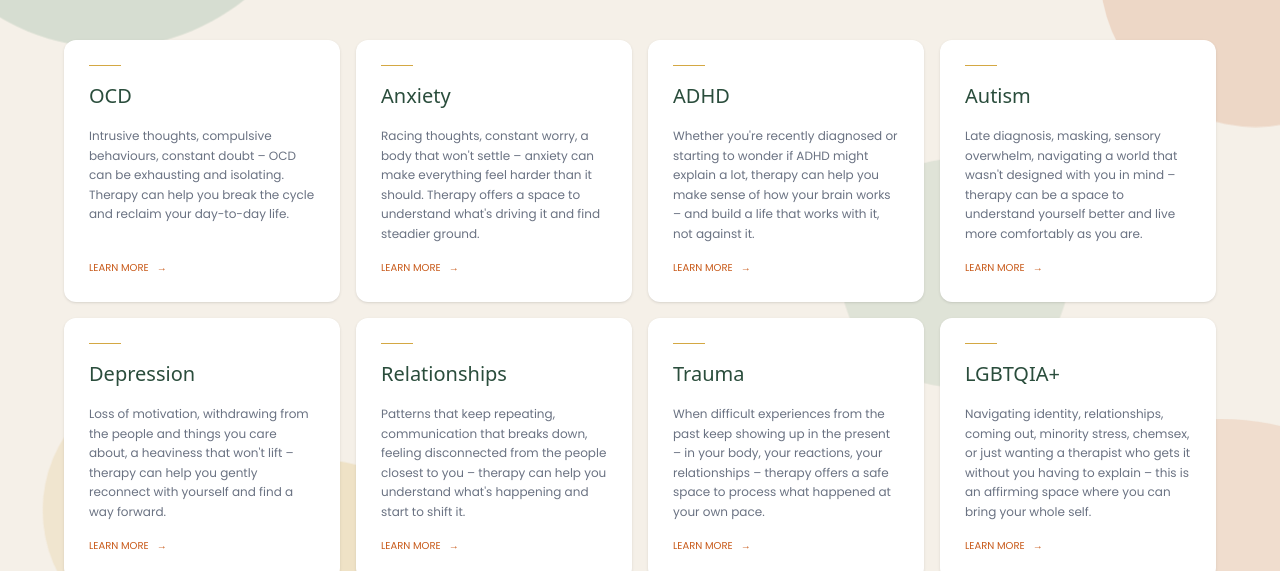
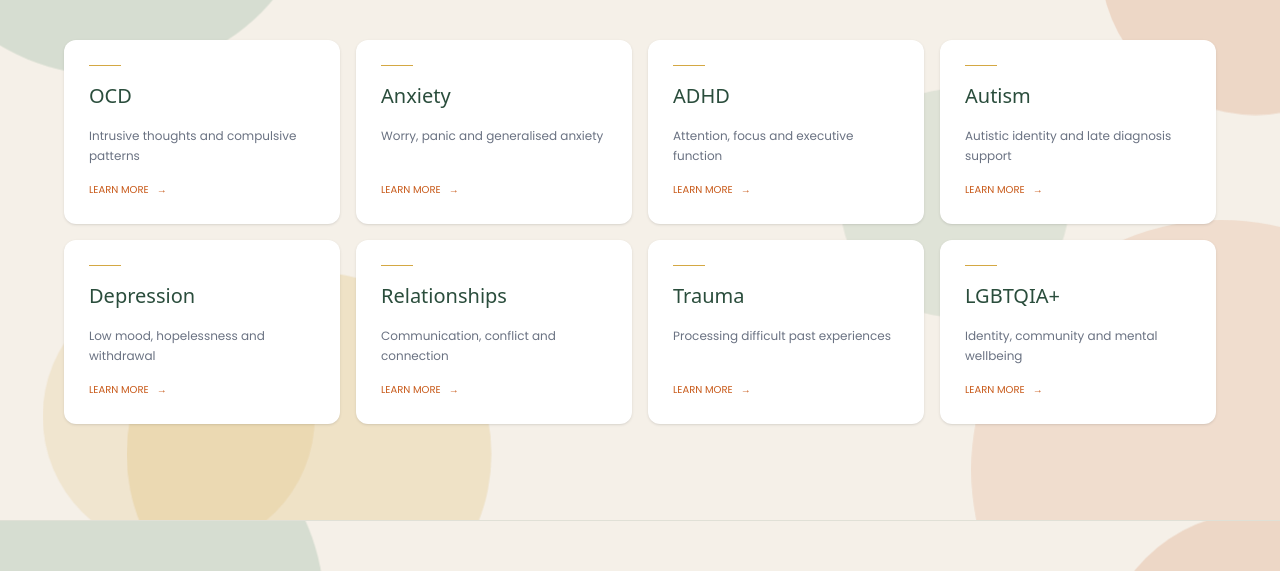
Before and after one commit to newo86/owenlynchtherapy, a Next.js app: page / in a window 1280 px wide. Shown: the part 1000-1571 px from the top of the page. Built offline with nearby package versions, Linux system fonts and the light colour scheme.

Commit message:
Revert "Fix homepage services grid to link to correct service page URLs"
This reverts commit 8f20f1ca9a9d1c4b79eeaa95093b1084f6d8ec4f.

```diff
--- a/src/components/sections/Services.tsx
+++ b/src/components/sections/Services.tsx
@@ -5,51 +5,43 @@ import FloatingCircles from '@/components/ui/floating-circles';
 const services = [
   {
     name: 'OCD',
-    url: '/ocd-therapy-dublin',
-    description:
-      'Intrusive thoughts, compulsive behaviours, constant doubt – OCD can be exhausting and isolating. Therapy can help you break the cycle and reclaim your day-to-day life.',
+    slug: 'ocd',
+    description: 'Intrusive thoughts and compulsive patterns',
   },
   {
     name: 'Anxiety',
-    url: '/anxiety-therapy-dublin',
-    description:
-      "Racing thoughts, constant worry, a body that won't settle – anxiety can make everything feel harder than it should. Therapy offers a space to understand what's driving it and find steadier ground.",
+    slug: 'anxiety',
+    description: 'Worry, panic and generalised anxiety',
   },
   {
     name: 'ADHD',
-    url: '/adhd-therapy-dublin',
-    description:
-      "Whether you're recently diagnosed or starting to wonder if ADHD might explain a lot, therapy can help you make sense of how your brain works – and build a life that works with it, not against it.",
+    slug: 'adhd',
+    description: 'Attention, focus and executive function',
   },
   {
     name: 'Autism',
-    url: '/autism-therapy-dublin',
-    description:
-      "Late diagnosis, masking, sensory overwhelm, navigating a world that wasn't designed with you in mind – therapy can be a space to understand yourself better and live more comfortably as you are.",
+    slug: 'autism',
+    description: 'Autistic identity and late diagnosis support',
   },
   {
     name: 'Depression',
-    url: '/depression-therapy-dublin',
-    description:
-      "Loss of motivation, withdrawing from the people and things you care about, a heaviness that won't lift – therapy can help you gently reconnect with yourself and find a way forward.",
+    slug: 'depression',
+    description: 'Low mood, hopelessness and withdrawal',
   },
   {
     name: 'Relationships',
-    url: '/relationship-therapy-dublin',
-    description:
-      "Patterns that keep repeating, communication that breaks down, feeling disconnected from the people closest to you – therapy can help you understand what's happening and start to shift it.",
+    slug: 'relationships',
+    description: 'Communication, conflict and connection',
   },
   {
     name: 'Trauma',
-    url: '/trauma-therapy-dublin',
-    description:
-      'When difficult experiences from the past keep showing up in the present – in your body, your reactions, your relationships – therapy offers a safe space to process what happened at your own pace.',
+    slug: 'trauma',
+    description: 'Processing difficult past experiences',
   },
   {
     name: 'LGBTQIA+',
-    url: '/lgbtqia-therapy-dublin',
-    description:
-      'Navigating identity, relationships, coming out, minority stress, chemsex, or just wanting a therapist who gets it without you having to explain – this is an affirming space where you can bring your whole self.',
+    slug: 'lgbtqia',
+    description: 'Identity, community and mental wellbeing',
   },
 ] as const;
 
@@ -77,11 +69,11 @@ export default function Services() {
 
         {/* 4-col grid — collapses to 2 on tablet, 1 on mobile */}
         <ul className="grid grid-cols-1 sm:grid-cols-2 lg:grid-cols-4 gap-4 list-none">
-          {services.map(({ name, url, description }, i) => (
-            <li key={url}>
+          {services.map(({ name, slug, description }, i) => (
+            <li key={slug}>
               <AnimatedCard index={i}>
                 <Link
-                  href={url}
+                  href={`/services/${slug}`}
                   className="group flex flex-col gap-4 bg-white rounded-xl p-6 h-full shadow-sm border border-transparent hover:border-forest/15 hover:shadow-md transition-all duration-300 focus-visible:outline-none focus-visible:ring-2 focus-visible:ring-forest"
                 >
                   {/* Gold accent line */}
```
